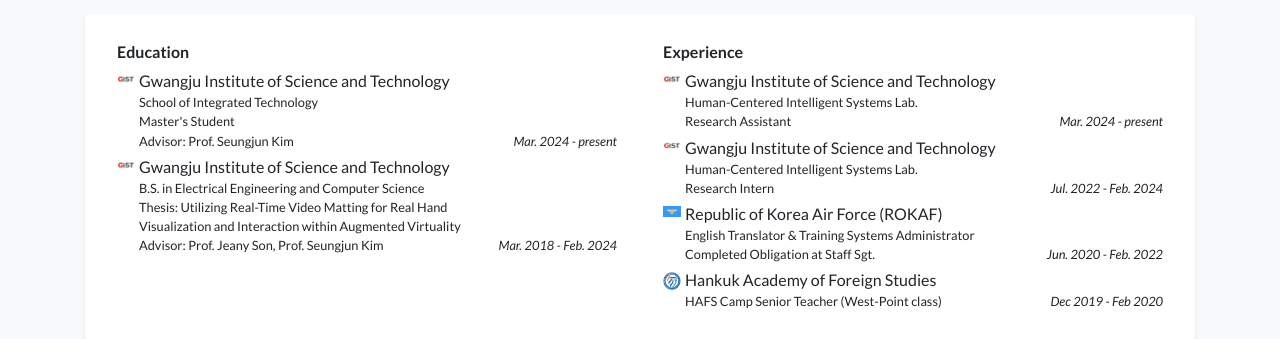
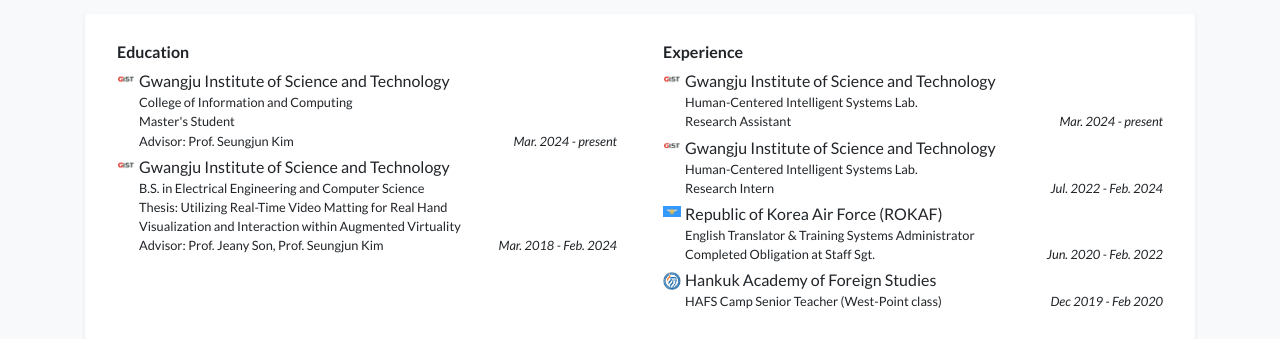
Before and after one commit to gimkenny/gimkenny.github.io, a Jekyll site: the page built from index.html, in a window 1280 px wide and 900 px high, scrolled down 601 px. Shown: the part 166-505 px from the top of the window. Built offline with Jekyll 4.4.1, drawn with Linux system fonts in a browser that asks for light colours; nearby versions of some CDN libraries; a style sheet for code colours, icons or effects is not loaded.

Commit message:
Update profile.yml

```diff
--- a/_data/profile.yml
+++ b/_data/profile.yml
@@ -36,7 +36,7 @@
 - name: Gwangju Institute of Science and Technology
   logo: /assets/images/badges/gist_logo.png
   position: >-
-    School of Integrated Technology <br/>
+    College of Information and Computing <br/>
     Master's Student <br/>
     Advisor: Prof. Seungjun Kim
   date: Mar. 2024 - present
```
